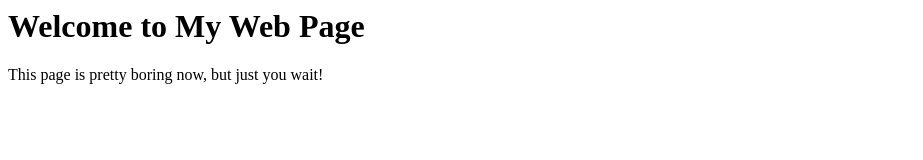
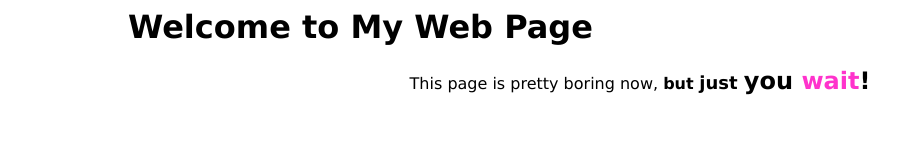
Before and after one commit to Beenishgul/beenishgul.github.io, a plain HTML site: page index.html in a window 1280 px wide. Shown: the whole page, without its empty margins (0-923 px from the left). Drawn offline with Linux system fonts and the light colour scheme.

Commit message:
Update index.html

```diff
--- a/index.html
+++ b/index.html
@@ -2,12 +2,12 @@
 <head>
   <title>My Favorite Web Page</title>
 </head>
-<body>
+<body style="font-family: Verdana, sans-serif; margin-left: 10%; margin-right: 10%">
 
   <h1>Welcome to My Web Page</h1>
 
-  <p>
-  This page is pretty boring now, but just you wait!
+  <p align="center">
+  This page is pretty boring now, <b>but <font size="+1">just <font size="+2">you <font color="#FF33CC">wait</font>!</font></font></b>
   </p>
 
 </body>
```
